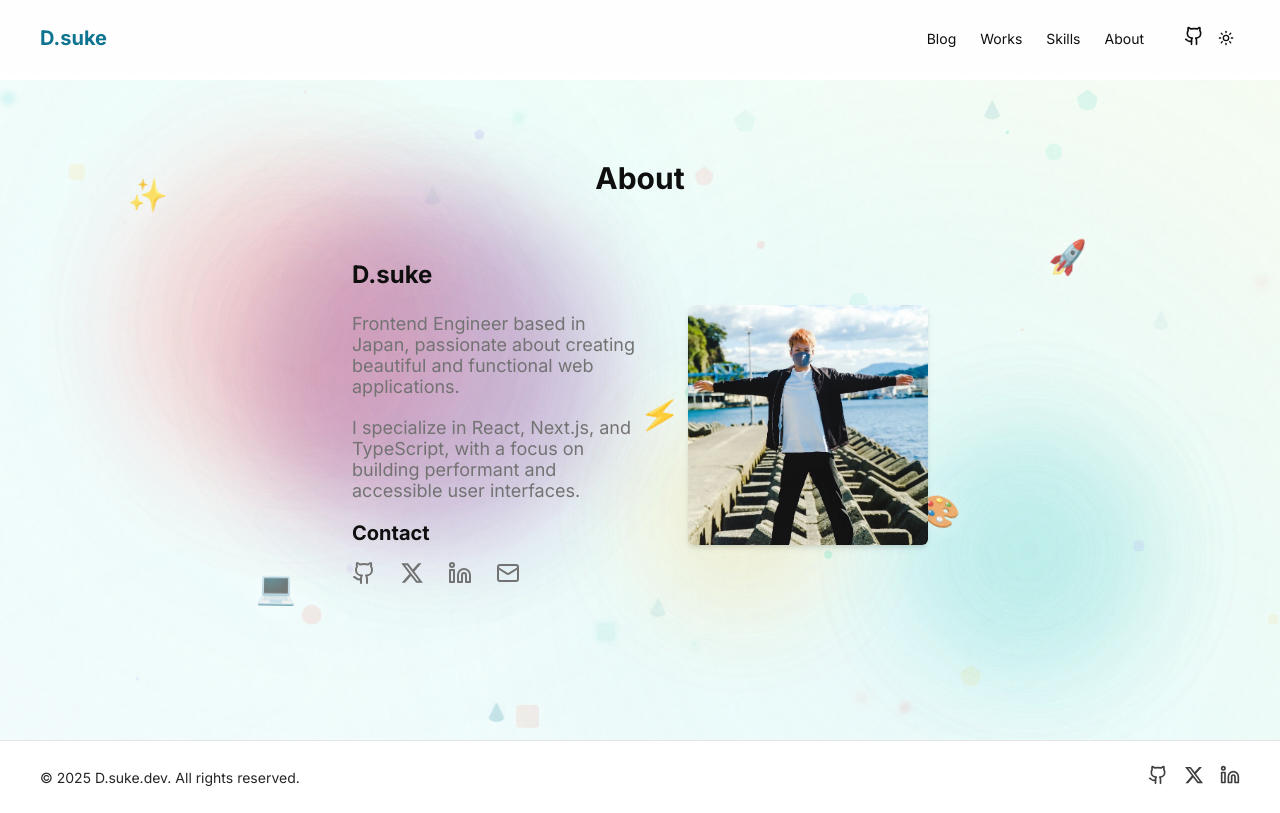
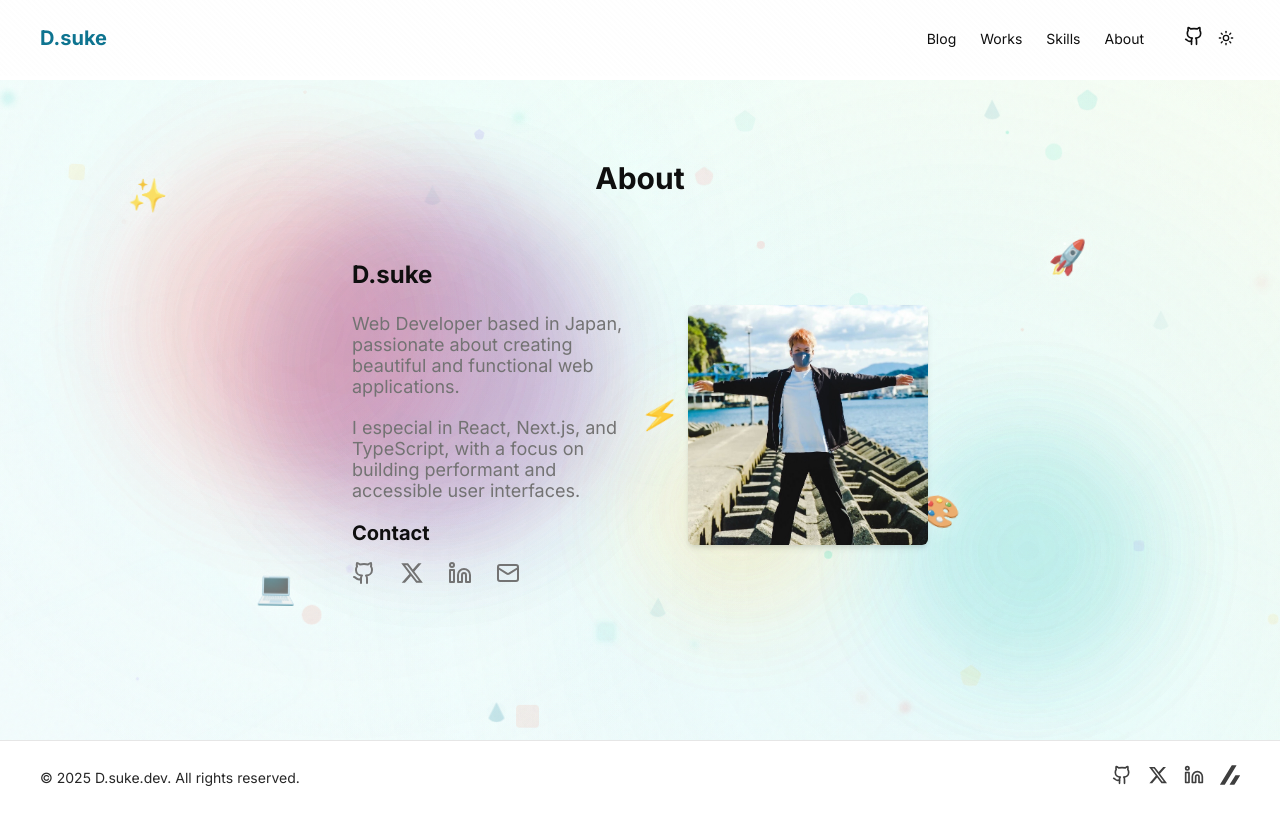
Before and after one commit to D-suke0614/d.suke.dev, a Next.js app: page /about in a window 1280 px wide. Built offline with nearby package versions, Linux system fonts and the light colour scheme.

Commit message:
feat: update contents

```diff
--- a/src/app/about/page.tsx
+++ b/src/app/about/page.tsx
@@ -13,11 +13,11 @@ export default function AboutPage() {
           <div className={styles.info}>
             <h2 className={styles.name}>D.suke</h2>
             <p className={styles.description}>
-              Frontend Engineer based in Japan, passionate about creating beautiful and
+              Web Developer based in Japan, passionate about creating beautiful and
               functional web applications.
             </p>
             <p className={styles.description}>
-              I specialize in React, Next.js, and TypeScript, with a focus on building
+              I especial in React, Next.js, and TypeScript, with a focus on building
               performant and accessible user interfaces.
             </p>
 
--- a/src/app/components/footer/Footer.tsx
+++ b/src/app/components/footer/Footer.tsx
@@ -3,15 +3,14 @@
 import Link from 'next/link';
 import { FaXTwitter } from 'react-icons/fa6';
 import { LuGithub, LuLinkedin } from 'react-icons/lu';
+import { SiZenn } from 'react-icons/si';
 import styles from './footer.module.css';
 
 export default function Footer() {
   return (
     <footer className={styles.footer}>
       <div className={styles.container}>
-        <p className={styles.copyright}>
-          © {new Date().getFullYear()} D.suke.dev. All rights reserved.
-        </p>
+        <p className={styles.copyright}>© 2025 D.suke.dev. All rights reserved.</p>
         <div className={styles.socialLinks}>
           <Link
             href="https://github.com/D-suke0614"
@@ -37,6 +36,14 @@ export default function Footer() {
           >
             <LuLinkedin className={styles.socialIcon} />
           </Link>
+          <Link
+            href="https://zenn.dev/d_suke0614"
+            aria-label="zenn profile"
+            target="_blank"
+            className={styles.socialLink}
+          >
+            <SiZenn className={styles.socialIcon} />
+          </Link>
         </div>
       </div>
     </footer>
--- a/src/app/page.tsx
+++ b/src/app/page.tsx
@@ -6,7 +6,7 @@ export default function Home() {
     <div className={styles.container}>
       <div className={styles.content}>
         <h1 className={styles.title}>I&apos;m D.suke</h1>
-        <p className={styles.subtitle}>Frontend Engineer</p>
+        <p className={styles.subtitle}>Web Developer</p>
         <div className={styles.navigation}>
           <Link href="/blog" className={styles.navLink}>
             Blog
```
